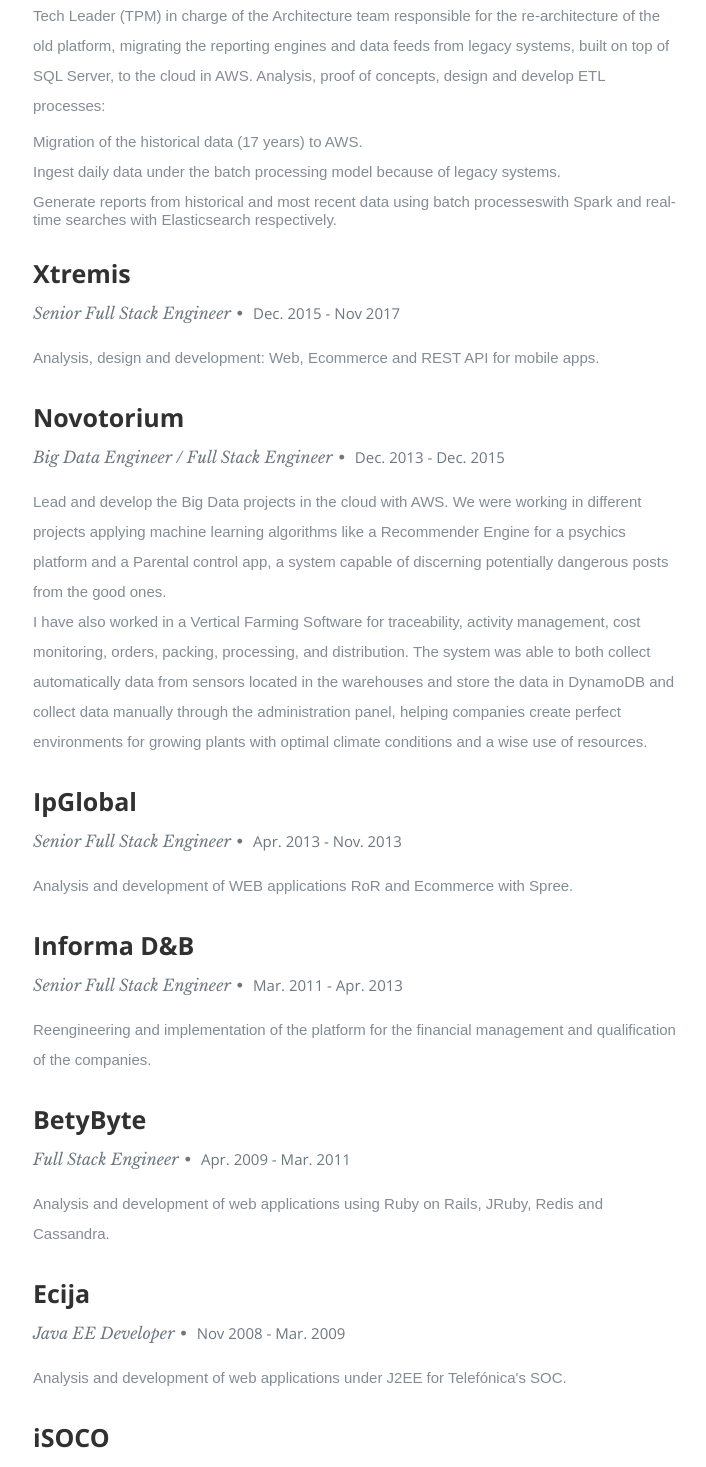
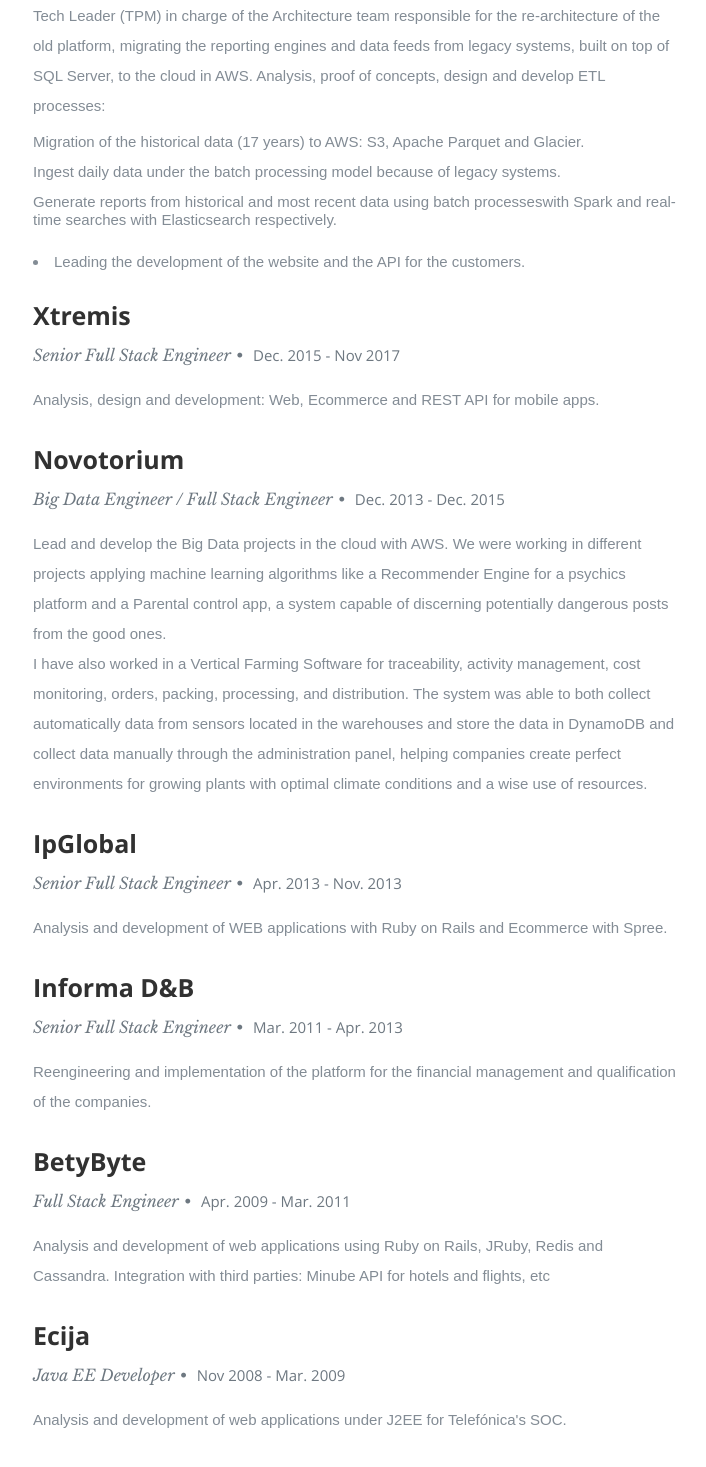
Before and after one commit to sylvinho81/resume, a React (Create React App) app: page / in a window 1280 px wide. Shown: the part 1820-3287 px from the top of the page, without its empty margins (372-1078 px from the left). Built offline with nearby package versions, Linux system fonts and the light colour scheme.

Commit message:
new jobs description

```diff
--- a/src/resumeData.js
+++ b/src/resumeData.js
@@ -57,10 +57,12 @@
                       "architecture of the old platform, migrating the reporting engines and data feeds" +
                       " from legacy systems, built on top of SQL Server, to the cloud in AWS. Analysis," +
                       " proof of concepts, design and develop ETL processes:" +
-                      "<br/><ul><li>Migration of the historical data (17 years) to AWS.</li>" +
+                      "<br/><ul>"+
+                      "<li>Migration of the historical data (17 years) to AWS: S3, Apache Parquet and Glacier.</li>" +
                       "<li>Ingest daily data under the batch processing model because of legacy systems.</li>" +
                       "<li>Generate reports from historical and most recent data using batch processes" +
-                      "with Spark and real-time searches with Elasticsearch respectively.</li></ul>"
+                      "with Spark and real-time searches with Elasticsearch respectively.</li></ul>" +
+                      "<li>Leading the development of the website and the API for the customers.</li>"
     },
     {
       "CompanyName":"Xtremis",
@@ -93,7 +95,7 @@
       "YearOfStart":"2013",
       "MonthOfLeaving":"Nov.",
       "YearOfLeaving":"2013",
-      "Achievements":"Analysis and development of WEB applications RoR and Ecommerce with Spree."
+      "Achievements":"Analysis and development of WEB applications with Ruby on Rails and Ecommerce with Spree."
     },
     {
       "CompanyName":"Informa D&B",
@@ -111,7 +113,7 @@
       "YearOfStart":"2009",
       "MonthOfLeaving":"Mar.",
       "YearOfLeaving":"2011",
-      "Achievements":"Analysis and development of web applications using Ruby on Rails, JRuby, Redis and Cassandra."
+      "Achievements":"Analysis and development of web applications using Ruby on Rails, JRuby, Redis and Cassandra. Integration with third parties: Minube API for hotels and flights, etc"
     },
     {
       "CompanyName":"Ecija",
```
